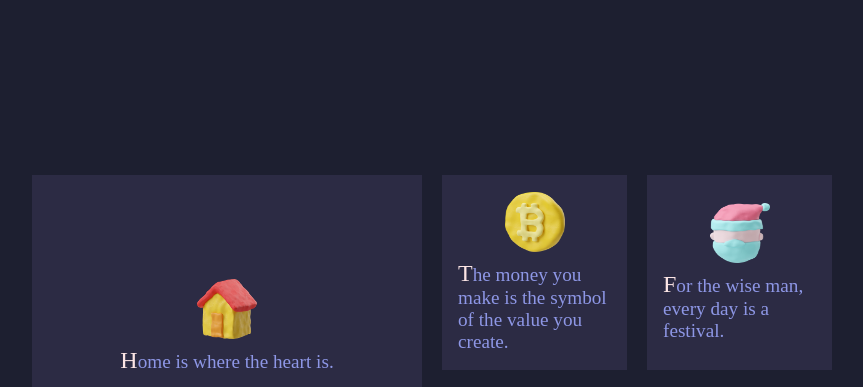
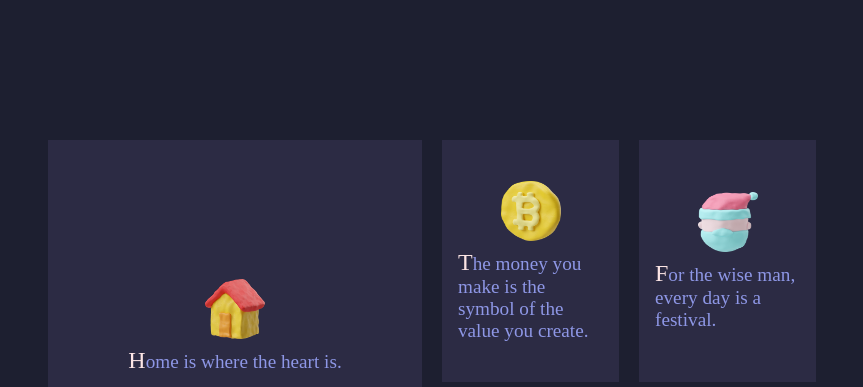
Before and after one commit to ABdevs29/css-grid-masonry, a plain HTML site: page index.html in a window 1280 px wide. Shown: the top 387 px of the page, without its empty margins (208-1071 px from the left). Drawn offline with Linux system fonts and the light colour scheme.

Commit message:
Update style.css

```diff
--- a/style.css
+++ b/style.css
@@ -11,8 +11,8 @@ body{
     align-items: center;
 }
 .container {
-    width: 800px;
-    height: 450px;
+    width: 60%;
+    height: 65%;
     display: grid;
     grid-template-columns: 1fr 1fr 1fr 1fr;
     grid-template-rows: 1fr 1fr 1fr 1fr;
```
